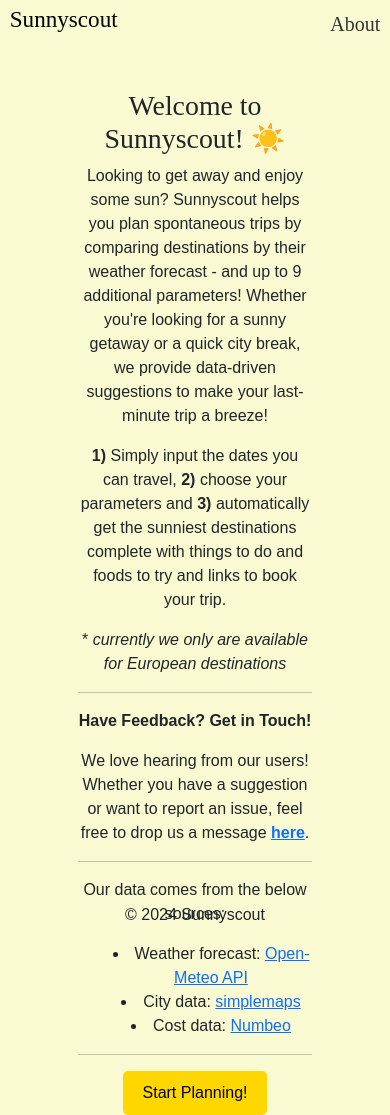
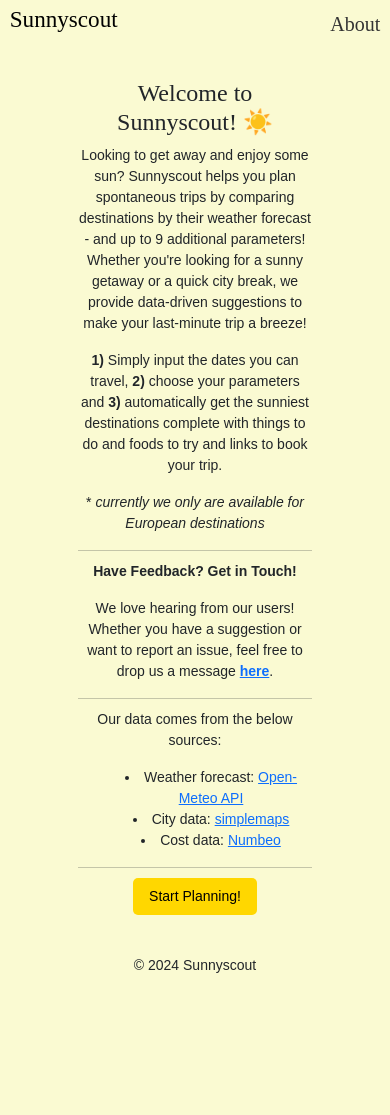
Before and after one commit to Zaibatus/Sunnyscout, a Flask app: page /about in a window 390 px wide. Shown: the part 21-1136 px from the top of the page. After the commit the page ends 994 px from the top, so only its background shows below. Run offline with Flask 3, Linux system fonts and the light colour scheme.

Commit message:
try to make more responsive

```diff
--- a/static/CSS/style.css
+++ b/static/CSS/style.css
@@ -69,7 +69,7 @@
     align-items: center;
     justify-content: center;
     text-align: center;
-    height: 100vh;
+    min-height: 100vh;
     padding: 20px 0;
 }
 
@@ -399,14 +399,20 @@
 
 /* Results Page Styles */
 .results-hero {
-    height: auto;
+    min-height: auto;
     padding: 20px 0;
-    margin-bottom: 10px;
 }
 
-.results-hero .hero-content {
-    margin-top: 0;
-    margin-bottom: 0;
+.hero-content {
+    margin-bottom: 20px;
+}
+
+.results-container {
+    margin-top: 20px;
+}
+
+hr {
+    margin: 10px 0;
 }
 
 .view-toggle {
@@ -1120,3 +1126,82 @@
     color: blue;
     text-decoration: underline;
 }
+
+/* Add this to the end of your style.css file */
+
+@media (max-width: 768px) {
+    .hero-content {
+        margin-top: 10px;
+        margin-bottom: 10px;
+    }
+
+    .input-group {
+        flex-direction: column;
+    }
+
+    .input-group-text, .form-control {
+        width: 100%;
+        margin-right: 0;
+    }
+
+    .destination-card {
+        margin-left: 0;
+    }
+
+    .results-container {
+        flex-direction: column;
+    }
+
+    .results-container .list-view,
+    .results-container .map-view {
+        width: 100%;
+    }
+
+    .view-toggle button {
+        font-size: 14px;
+        padding: 8px 16px;
+    }
+
+    body {
+        font-size: 14px;
+    }
+
+    h1 {
+        font-size: 24px;
+    }
+
+    h2 {
+        font-size: 20px;
+    }
+
+    .destination-card {
+        padding: 15px;
+    }
+
+    .btn {
+        padding: 8px 16px;
+        font-size: 14px;
+    }
+
+    .typeform-like-container {
+        padding: 10px;
+    }
+
+    .preference-matrix {
+        font-size: 12px;
+    }
+
+    .preference-matrix th,
+    .preference-matrix td {
+        padding: 3px;
+    }
+
+    .button-group {
+        flex-direction: column;
+        align-items: stretch;
+    }
+
+    .button-group .btn {
+        margin-bottom: 10px;
+    }
+}
--- a/templates/index.html
+++ b/templates/index.html
@@ -3,6 +3,7 @@
 
 <head>
     <meta charset="UTF-8">
+    <meta name="viewport" content="width=device-width, initial-scale=1.0">
     <title>Sunnyscout</title>
     <link rel="icon" type="image/png" sizes="32x32" href="{{ url_for('static', filename='images/favicon-32x32.png') }}">
     <link rel="icon" type="image/png" sizes="16x16" href="{{ url_for('static', filename='images/favicon-16x16.png') }}">
```
